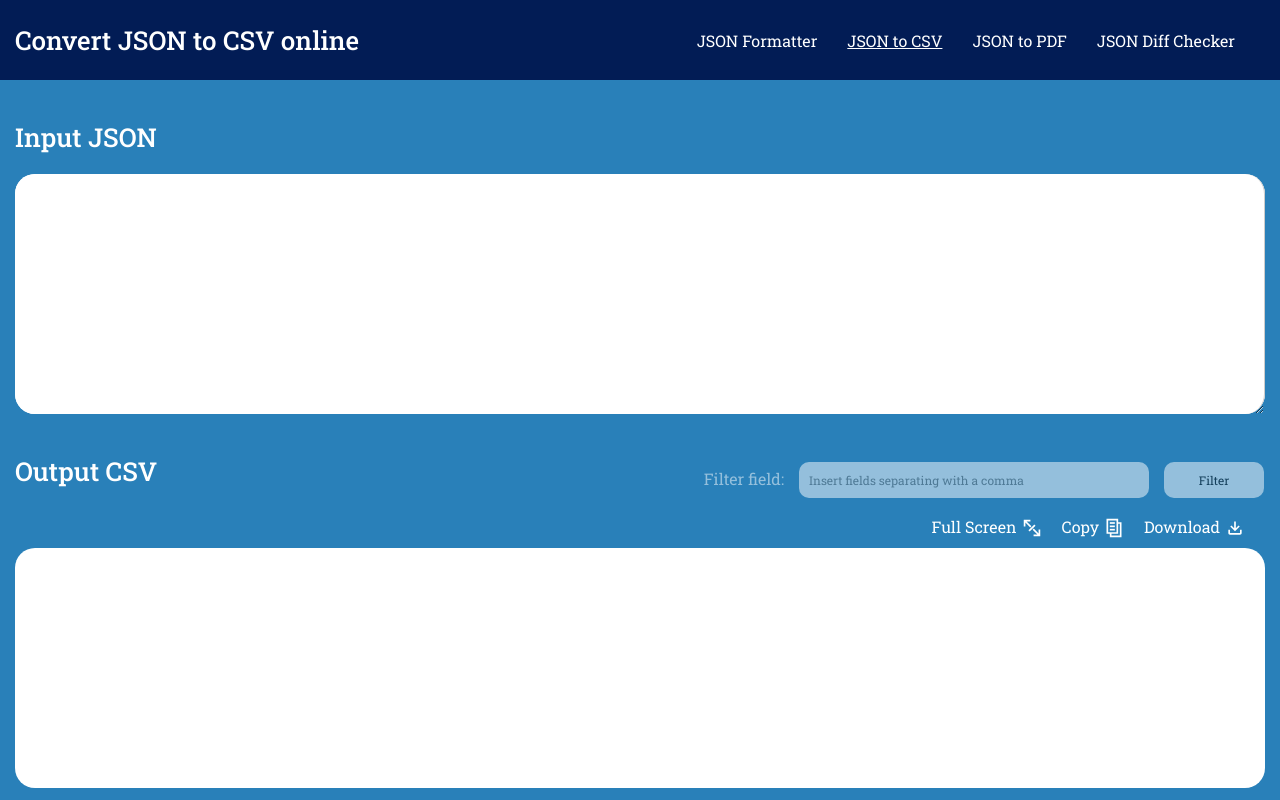
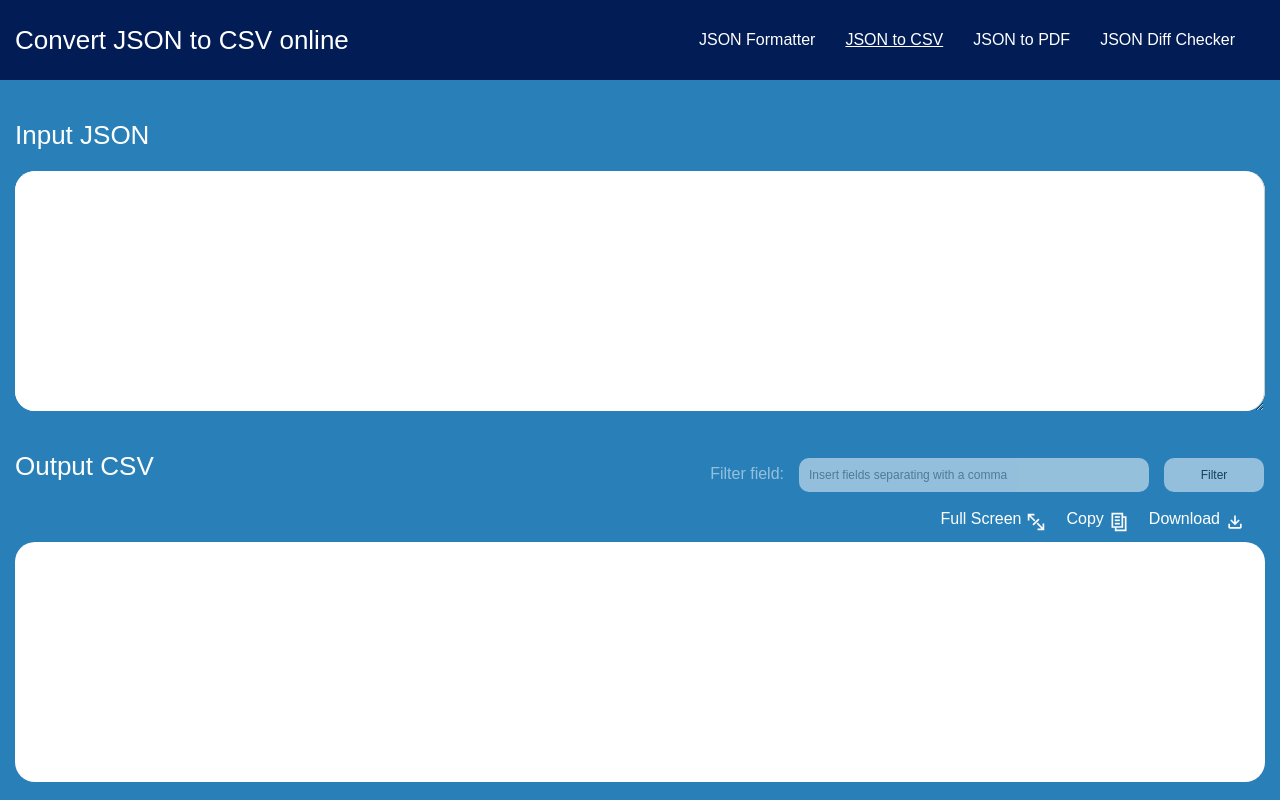
Before and after one commit to gabrielrdantas/json-to-csv, a Next.js app: page /json-to-csv in a window 1280 px wide. Shown: the top 800 px of the page. Built offline with nearby package versions, Linux system fonts and the light colour scheme.

Commit message:
feat: removendo roboto

```diff
--- a/pages/_app.js
+++ b/pages/_app.js
@@ -14,12 +14,6 @@ function MyApp({ Component, pageProps }) {
                 <meta
                   name="description"
                   content="Convert to json, formatter json, convert json to csv, json to pdf and checker your json files"
-                />
-                <link rel="preconnect" href="https://fonts.gstatic.com" />
-                <link
-                  async
-                  href="https://fonts.googleapis.com/css2?family=Roboto+Slab:wght@400;500&display=swap"
-                  rel="stylesheet"
                 />
 
                 <title>Convert and formatter json to csv, pdf and diff checker</title>
--- a/src/styles/global.ts
+++ b/src/styles/global.ts
@@ -14,7 +14,7 @@ export default createGlobalStyle`
   }
 
   body, input, button {
-    font-family: 'Roboto Slab', serif;
+    font-family: arial;
     font-size: 16px;
   }
 
```
